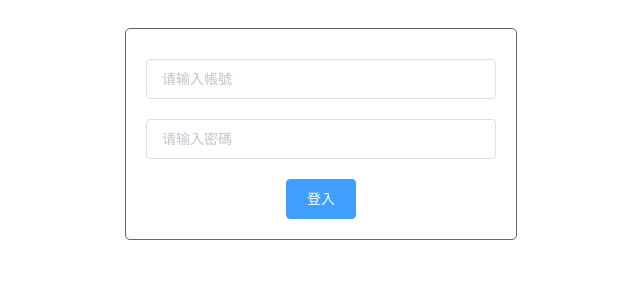
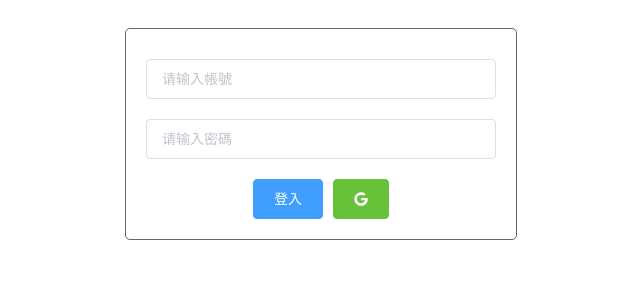
Before and after one commit to 332style/order-helper-old, a Vue app: page /user/sign_in in a window 1280 px wide. Shown: the top 300 px of the page, without its empty margins (319-959 px from the left). Built offline with nearby package versions, Linux system fonts and the light colour scheme.

Commit message:
feat: add firebase auth and fontawesome icon

```diff
--- a/package.json
+++ b/package.json
@@ -9,8 +9,13 @@
     "test:unit": "vue-cli-service test:unit"
   },
   "dependencies": {
+    "@fortawesome/fontawesome-svg-core": "^1.2.28",
+    "@fortawesome/free-brands-svg-icons": "^5.13.0",
+    "@fortawesome/vue-fontawesome": "^0.1.9",
     "core-js": "^3.6.4",
     "element-ui": "^2.13.0",
+    "firebase": "^7.13.1",
+    "firebaseui": "^4.5.0",
     "vue": "^2.6.11",
     "vue-class-component": "^7.2.2",
     "vue-property-decorator": "^8.3.0",
--- a/src/App.vue
+++ b/src/App.vue
@@ -5,12 +5,28 @@
 </template>
 
 <script lang="ts">
+import * as firebase from "firebase";
 import { Component, Vue } from "vue-property-decorator";
 import HelloWorld from "./components/HelloWorld.vue";
 
 @Component({
   components: {
     HelloWorld
+  },
+  mounted() {
+    const firebaseConfig = {
+      apiKey: "AIzaSyBScxeAtzEu5HV91vLHe9aKDXiXAO8GOhg",
+      authDomain: "order-helper-2fdd0.firebaseapp.com",
+      databaseURL: "https://order-helper-2fdd0.firebaseio.com",
+      projectId: "order-helper-2fdd0",
+      storageBucket: "order-helper-2fdd0.appspot.com",
+      messagingSenderId: "745560926469",
+      appId: "1:745560926469:web:c37f086c6d87d507162f6c",
+      measurementId: "G-2H42ZEYKP5"
+    };
+    // Initialize Firebase
+    firebase.initializeApp(firebaseConfig);
+    firebase.analytics();
   }
 })
 export default class App extends Vue {}
--- a/src/main.ts
+++ b/src/main.ts
@@ -4,6 +4,12 @@ import router from "./router";
 import store from "./store";
 import ElementUI from "element-ui";
 import "element-ui/lib/theme-chalk/index.css";
+import { library } from "@fortawesome/fontawesome-svg-core";
+import { fab } from "@fortawesome/free-brands-svg-icons";
+import { FontAwesomeIcon } from "@fortawesome/vue-fontawesome";
+
+library.add(fab);
+Vue.component("font-awesome-icon", FontAwesomeIcon);
 
 Vue.config.productionTip = false;
 Vue.use(ElementUI);
--- a/src/router/index.ts
+++ b/src/router/index.ts
@@ -23,7 +23,7 @@ const routes = [
   {
     path: "/user/sign_in",
     name: "signIn",
-    component: SignInPage,
+    component: SignInPage
   }
 ];
 
--- a/src/views/user/sign_in.vue
+++ b/src/views/user/sign_in.vue
@@ -4,12 +4,11 @@
     <el-main>
       <div class="user-form">
         <el-input v-model="email" placeholder="请输入帳號"></el-input>
-        <el-input
-          placeholder="请输入密碼"
-          v-model="password"
-          show-password
-        ></el-input>
-        <el-button type="primary">登入</el-button>
+        <el-input v-model="password" placeholder="请输入密碼" show-password />
+        <el-button type="primary" @click="loginWithEmail">登入</el-button>
+        <el-button type="success" @click="loginWithGoogle">
+          <font-awesome-icon :icon="['fab', 'google']" />
+        </el-button>
       </div>
     </el-main>
   </el-container>
@@ -35,12 +34,51 @@
 }
 </style>
 <script>
+import * as firebase from "firebase";
+
 export default {
   data() {
     return {
       email: "",
       password: ""
     };
+  },
+  methods: {
+    loginWithEmail() {
+      firebase
+        .auth()
+        .signInWithEmailAndPassword(this.email, this.password)
+        .catch(function(error) {
+          // Handle Errors here.
+          const errorCode = error.code;
+          const errorMessage = error.message;
+          console.log(errorCode, errorMessage);
+          // ...
+        });
+    },
+    loginWithGoogle() {
+      const provider = new firebase.auth.GoogleAuthProvider();
+      firebase
+        .auth()
+        .signInWithPopup(provider)
+        .then(function(result) {
+          // This gives you a Google Access Token. You can use it to access the Google API.
+          const token = result.credential.accessToken;
+          // The signed-in user info.
+          const user = result.user;
+          // ...
+        })
+        .catch(function(error) {
+          // Handle Errors here.
+          const errorCode = error.code;
+          const errorMessage = error.message;
+          // The email of the user's account used.
+          const email = error.email;
+          // The firebase.auth.AuthCredential type that was used.
+          const credential = error.credential;
+          // ...
+        });
+    }
   }
 };
 </script>
```
Also changed, not shown: 2 other files (tests, documents, lock files or other folders).
